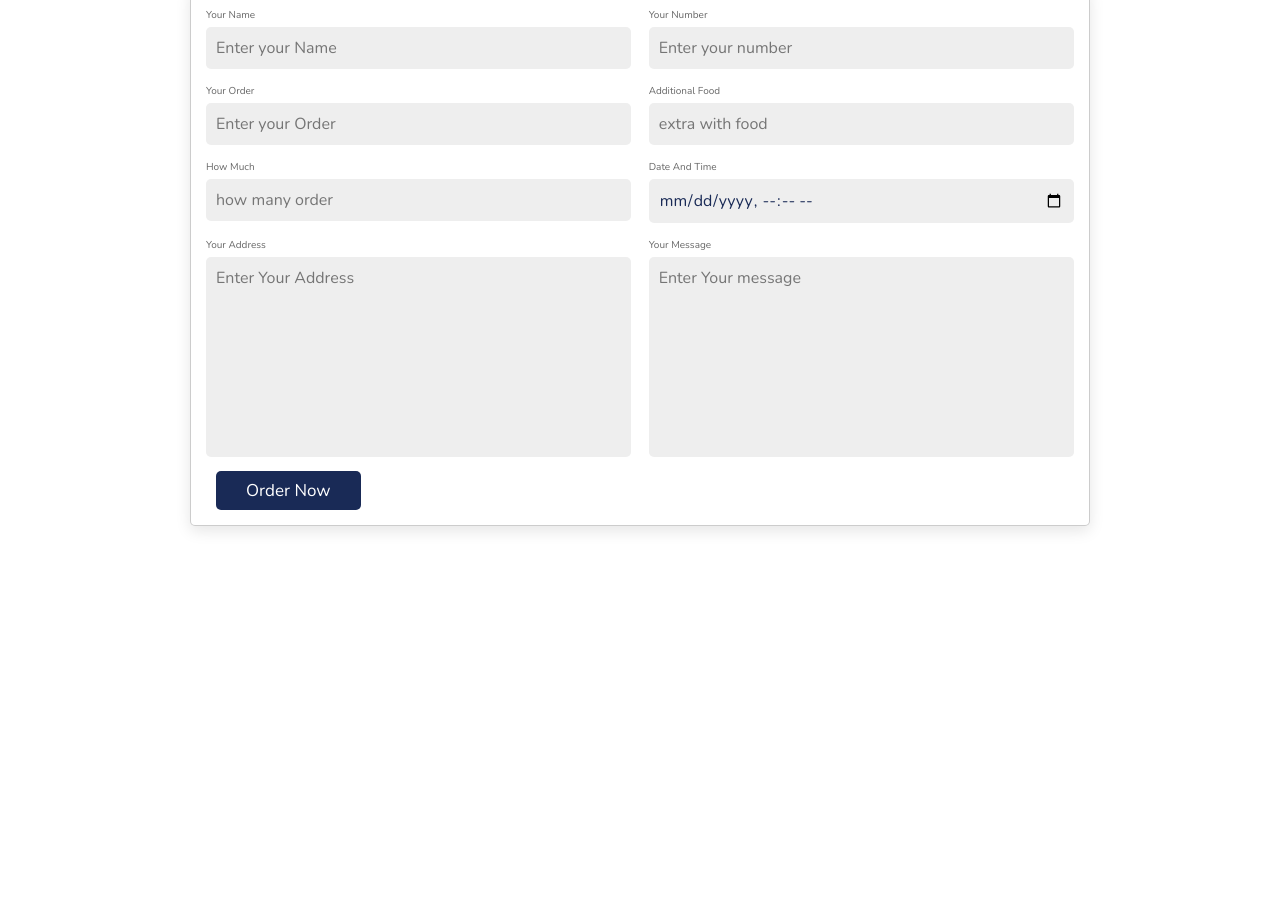
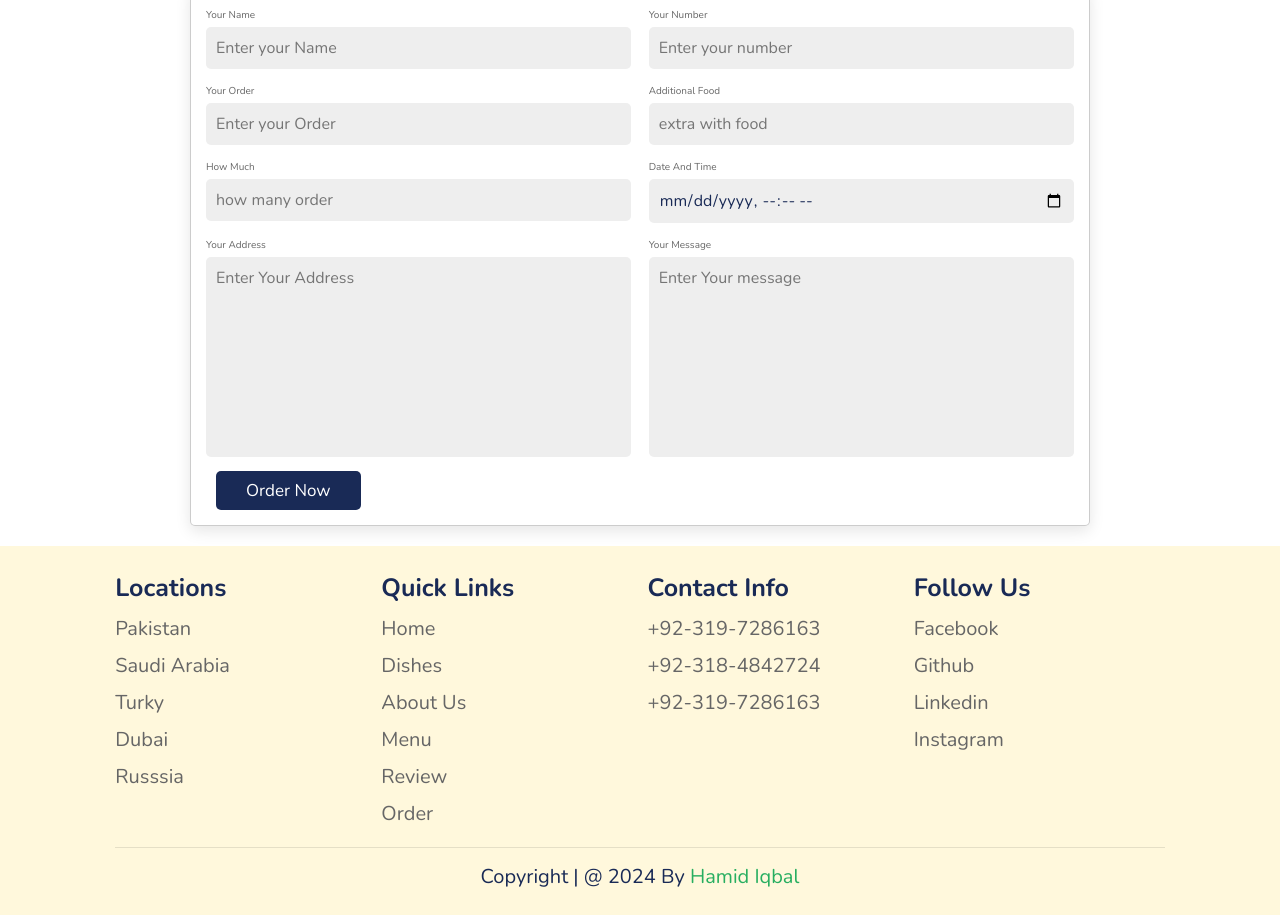
Before and after one commit to HamidIqbal1928/food, a plain HTML site: page index.html in a window 1280 px wide. Shown: the part 5920-6835 px from the top of the page. Before the commit the page ends 6466 px from the top, so only its background shows below. Drawn offline with nearby package versions, Linux system fonts and the light colour scheme; files that its build step writes are made by us from their sources; files whose address does not match are found by name.

```diff
--- a/css/style.css
+++ b/css/style.css
@@ -574,6 +574,50 @@ animation: left 2s ease forwards;
   margin-top: 0;
  }
 
+ /* -------------FOOTER-------------- */
+.footer{
+  background-color: #192a56;
+}
+ .footer .box-container{
+  display: grid;
+  grid-template-columns: repeat(auto-fit,minmax(25rem, 1fr));
+  gap: 1.5rem;
+
+
+ }
+
+ .footer .box-container .box h3{
+  padding: .5rem 0;
+  font-size: 2.5rem;
+  color: var(--black);
+ }
+
+ .footer .box-container .box a{
+  display: block;
+  padding: .5rem 0;
+  font-size: 2rem;
+  color: var(--light-color);
+ }
+
+ .footer .box-container .box a:hover{
+   color: var(--green);
+   text-decoration: underline;
+ }
+
+.footer .credit{
+  text-align: center;
+  border-top: .1rem solid rgba(0,0,0,0.1);
+  font-size: 2rem;
+  color: var(--black);
+  padding: .5rem;
+  padding-top: 1.5rem;
+  margin-top: 1.5rem;
+}
+.footer .credit span{
+  color: var(--green) ;
+}
+
+
 
 
 
--- a/index.html
+++ b/index.html
@@ -4,7 +4,7 @@
 	<title>Fast Food Website</title>
   <link rel="stylesheet" href="https://cdnjs.cloudflare.com/ajax/libs/font-awesome/6.5.2/css/all.min.css">
   <link rel="stylesheet"href="https://cdn.jsdelivr.net/npm/swiper@11/swiper-bundle.min.css"/>
-	<link rel="stylesheet" href="style.css">
+	<link rel="stylesheet" href="css/style.css">
 </head>
 <body>
 -------------------header------------------
@@ -426,7 +426,7 @@
       <div class="slide">
         <i class="fas fa-quote-right"></i>
         <div class="user">
-          <img src="Hina.jpg" alt="">
+          <img src="img/Hina.jpg" alt="">
           <div class="user-info">
             <h3>Hina</h3>
             <div class="stars">
@@ -530,7 +530,50 @@
     <input type="submit" value="order now" class="btn1" style="margin-left: 1rem;">
   </form>
 </section>
+<!-- -------------footer-------------- -->
+<section class="footer" style="
+background-color: cornsilk;
+">
 
+  <div class="box-container">
+    <div class="box">
+      <h3>Locations</h3>
+      <a href="#">Pakistan</a>
+      <a href="#">Saudi Arabia</a>
+      <a href="#">Turky</a>
+      <a href="#">Dubai</a>
+      <a href="#">Russsia</a>
+    </div>
+
+    <div class="box">
+      <h3>quick links</h3>
+      <a href="#home">home</a>
+      <a href="#dishes">dishes</a>
+      <a href="#about">about us</a>
+      <a href="#menu">menu</a>
+      <a href="#Review">review</a>
+      <a href="#order">Order</a>
+    </div>
+
+    <div class="box">
+      <h3>contact info</h3>
+      <a href="#">+92-319-7286163</a>
+      <a href="#">+92-318-4842724</a>
+      <a href="#">+92-319-7286163</a>
+
+    </div>
+    <div class="box">
+      <h3>follow us</h3>
+      <a href="#">Facebook</a>
+      <a href="https://github.com/HamidIqbal1928?tab=overview&from=2024-07-01&to=2024-07-16" target="_blank">Github</a>
+      <a href="https://www.linkedin.com/in/hamid-iqbal-a50430247/" target="_blank">Linkedin</a>
+      <a href="https://www.instagram.com/hamid_iqbal77/" target="_blank">instagram</a>
+      </div>
+  </div>
+  <div class="credit">
+    copyright | @ 2024 by <span>Hamid Iqbal</span>
+  </div>
+</section>
 
 
 
```
